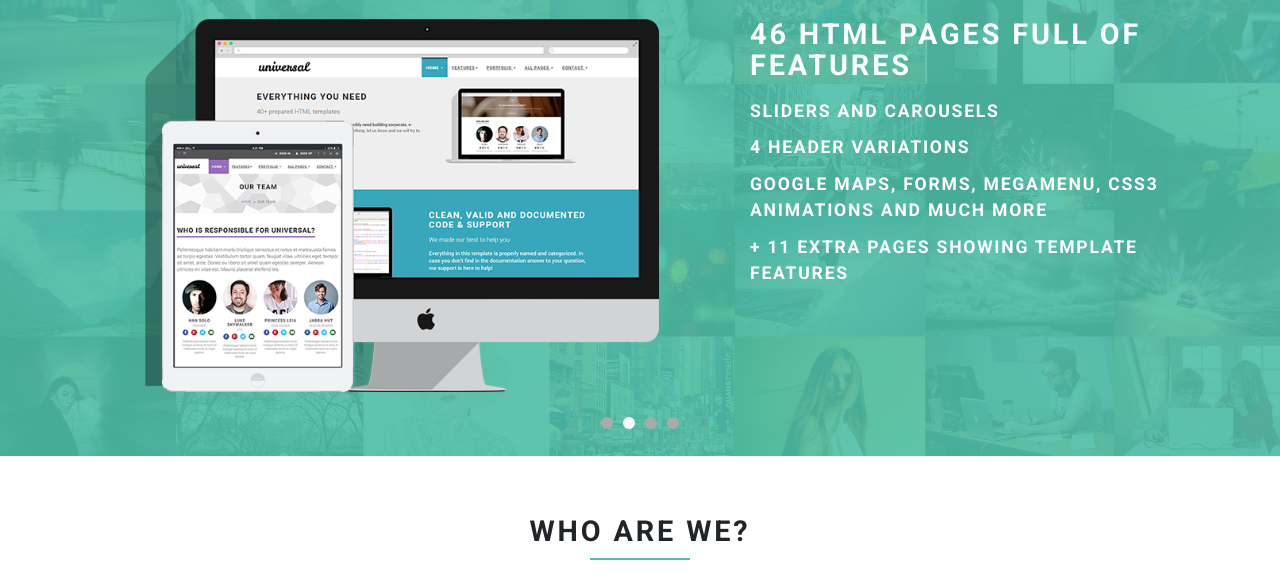
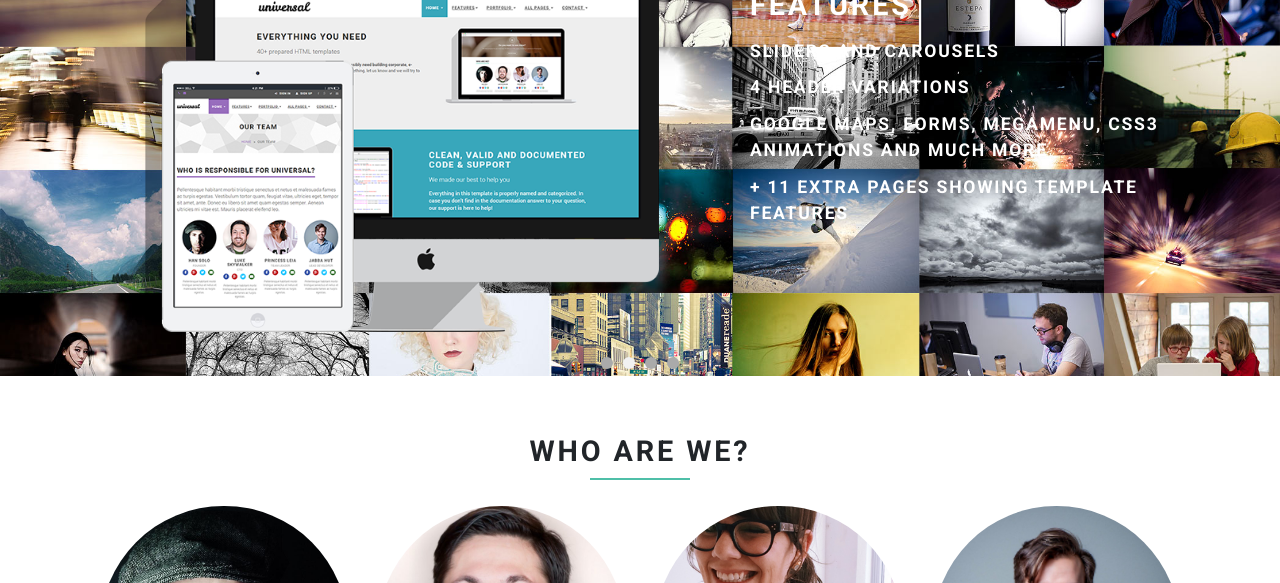
Before and after one commit to mike5682/webAppPlus.github.io, a plain HTML site: page index3.html in a window 1280 px wide. Shown: the part 161-744 px from the top of the page. Drawn offline with Linux system fonts and the light colour scheme.

Commit message:
样式修改

```diff
--- a/css/style.default.css
+++ b/css/style.default.css
@@ -345,7 +345,7 @@ p.lead {
 }
 
 .owl-carousel .owl-dots .owl-dot.active span {
-  background: #fff;
+  background: #f1f1f1;
 }
 
 .owl-carousel .owl-dots .owl-dot span {
@@ -357,7 +357,7 @@ p.lead {
 }
 
 .dark-mask {
-  background: rgba(0, 0, 0, 0.3);
+
   width: 100%;
   height: 100%;
   position: absolute;
@@ -367,7 +367,7 @@ p.lead {
 }
 
 .dark-mask.mask-primary {
-  background: rgba(79, 191, 168, 0.9);
+
 }
 
 .icon-outlined {
@@ -998,8 +998,8 @@ header.nav-holder.sticky {
 }
 
 .home-carousel .owl-carousel {
-  padding-top: 60px;
-  padding-bottom: 20px;
+  /* padding-top: 60px;
+  padding-bottom: 20px; */
 }
 
 .home-carousel h1, .home-carousel h2 {
```
Also changed, not shown: index.html (+1 -1 lines).
